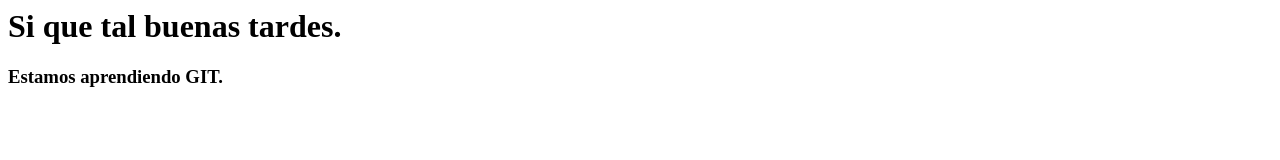
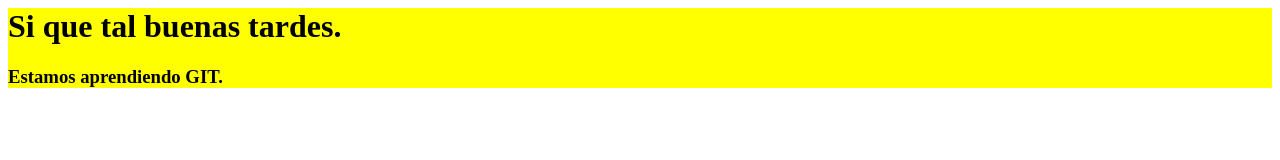
Before and after one commit to diegoCastelazo/miprimerrepo, a plain HTML site: page index.html in a window 1280 px wide. Drawn offline with Linux system fonts and the light colour scheme.

Commit message:
le agregue estilo

```diff
--- a/index.html
+++ b/index.html
@@ -1,6 +1,6 @@
 <html>
 	<body>
-		<div>
+		<div style="background:yellow;">
 			<h1>Si que tal buenas tardes.</h1>
 			<h3>Estamos aprendiendo GIT.</h3>
 		</div>
```
